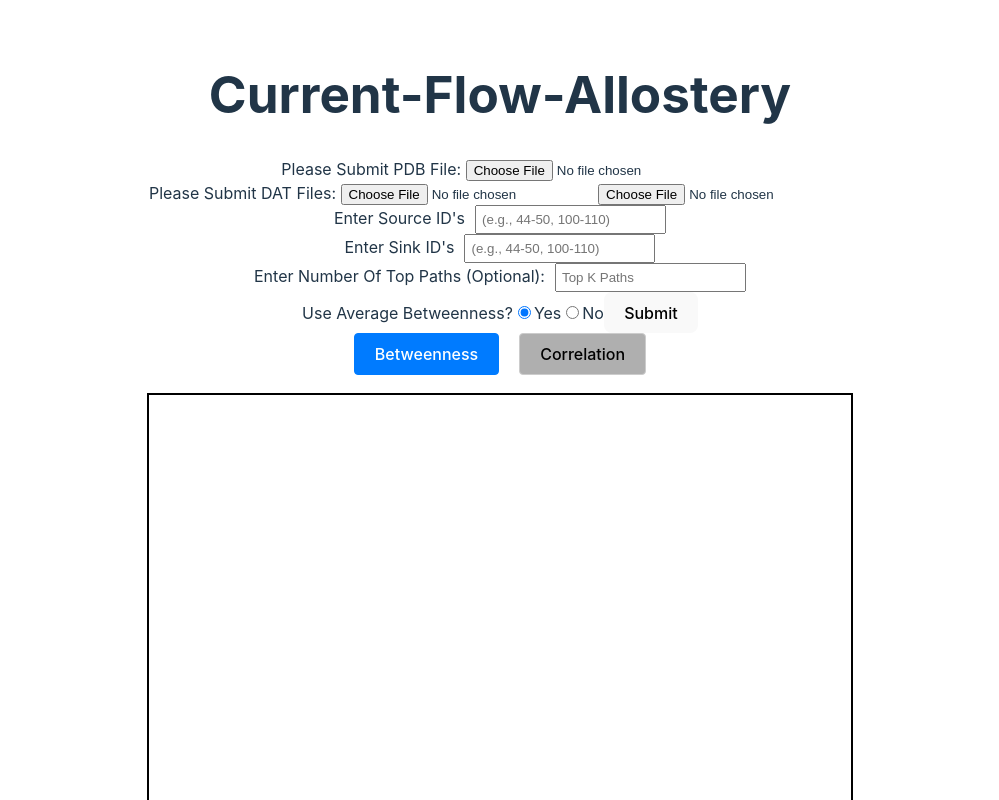
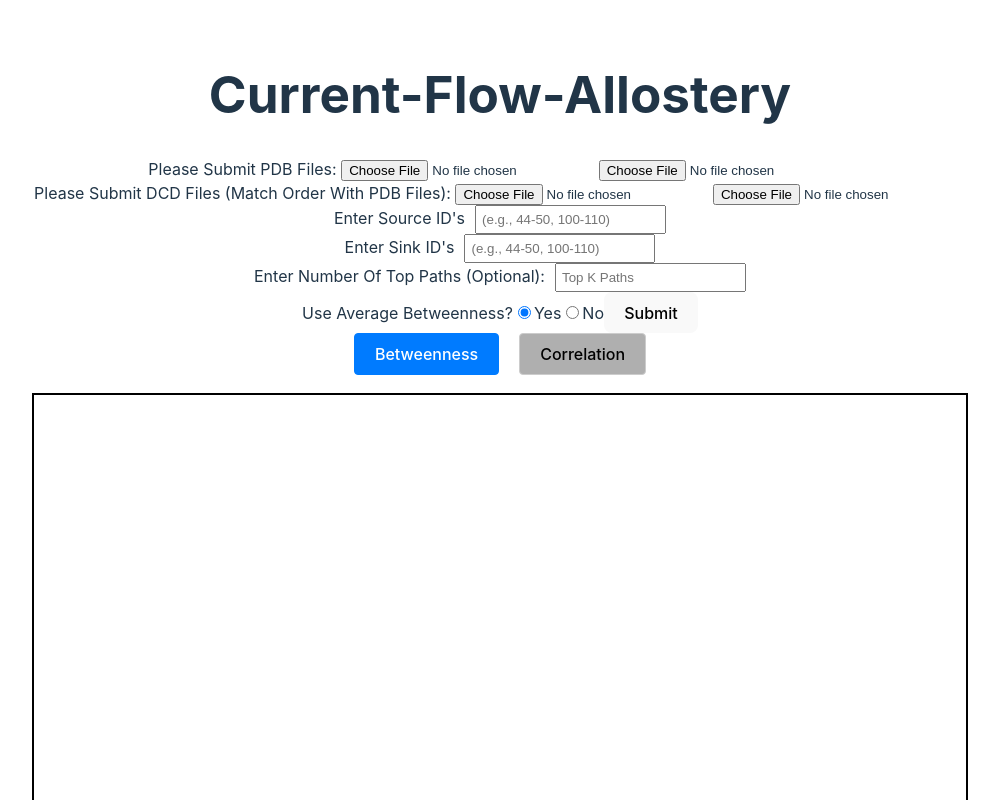
Before and after one commit to alexish4/Allosteric-Network-Web, a React (Vite) app in the folder client/: page /newallosteric in a window 1280 px wide. Shown: the top 800 px of the page, without its empty margins (140-1139 px from the left). Built offline with nearby package versions, Linux system fonts and the light colour scheme.

Commit message:
Runs but just realized I need to fix pdb format and also keep first pdb for rendering when running second system

```diff
--- a/client/src/NewAllosteric.jsx
+++ b/client/src/NewAllosteric.jsx
@@ -8,9 +8,10 @@ import("3dmol/build/3Dmol.js").then( ($3Dmol) => {
 
 
 function NewAllosteric() {
-    const [pdbFile, setPdbFile] = useState(null);
-    const [datFile1, setDatFile1] = useState(null);
-    const [datFile2, setDatFile2] = useState(null);
+    const [pdbFile1, setPdbFile1] = useState(null);
+    const [pdbFile2, setPdbFile2] = useState(null);
+    const [dcdFile1, setDCDFile1] = useState(null);
+    const [dcdFile2, setDCDFile2] = useState(null);
     const [flownessType, setFlownessType] = useState(0);
     const [activeSecondaryContentTab, setActiveSecondaryContentTab] = useState(0);
     const [sourceValues, setSourceValues] = useState('');
@@ -32,16 +33,20 @@ function NewAllosteric() {
     const [mutData, setMutData] = useState(null);
     const [residueTable, setResidueTable] = useState([]);
 
-    const handlePdbFileChange = (event) => {
-        setPdbFile(event.target.files[0]);
+    const handlePdbFile1Change = (event) => {
+        setPdbFile1(event.target.files[0]);
     };
 
-    const handleDatFile1Change = (event) => {
-        setDatFile1(event.target.files[0]);
+    const handlePdbFile2Change = (event) => {
+        setPdbFile2(event.target.files[0]);
     };
 
-    const handleDatFile2Change = (event) => {
-        setDatFile2(event.target.files[0]);
+    const handleDCDFile1Change = (event) => {
+        setDCDFile1(event.target.files[0]);
+    };
+
+    const handleDCDFile2Change = (event) => {
+        setDCDFile2(event.target.files[0]);
     };
 
     const handleAverageChoice = (event) => {
@@ -62,16 +67,16 @@ function NewAllosteric() {
 
     const handleSubmit = async () => {
         const formData = new FormData();
-        formData.append('pdb_file', pdbFile);
-        formData.append('correlation_dat', datFile1);
+        formData.append('pdb_file', pdbFile1);
+        formData.append('trajectory', dcdFile1);
         formData.append('source_values', sourceValues);
         formData.append('sink_values', sinkValues);
         formData.append('k', numOfTopPaths);
         formData.append('average', average);
 
         const formData2 = new FormData();
-        formData2.append('pdb_file', pdbFile);
-        formData2.append('correlation_dat', datFile2);
+        formData2.append('pdb_file', pdbFile2);
+        formData2.append('trajectory', dcdFile2);
         formData2.append('source_values', sourceValues);
         formData2.append('sink_values', sinkValues);
         formData2.append('k', numOfTopPaths);
@@ -406,9 +411,9 @@ function NewAllosteric() {
     return (
         <div>
             <h1>Current-Flow-Allostery</h1>
-            Please Submit PDB File: <input type="file" onChange={handlePdbFileChange} />
+            Please Submit PDB Files: <input type="file" onChange={handlePdbFile1Change} /> <input type="file" onChange={handlePdbFile2Change} />
             <br></br>
-            Please Submit DAT Files: <input type="file" onChange={handleDatFile1Change} /> <input type="file" onChange={handleDatFile2Change} />
+            Please Submit DCD Files (Match Order With PDB Files): <input type="file" onChange={handleDCDFile1Change} /> <input type="file" onChange={handleDCDFile2Change} />
             <br></br>
 
             Enter Source ID's
```
Also changed, not shown: 1 other file (tests, documents, lock files or other folders).
